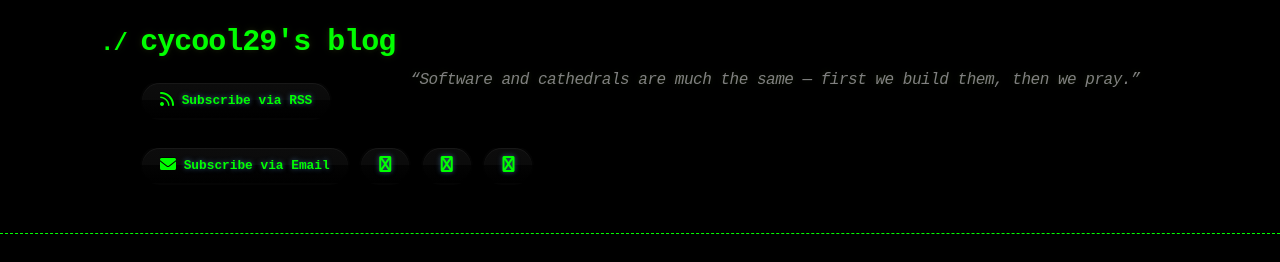
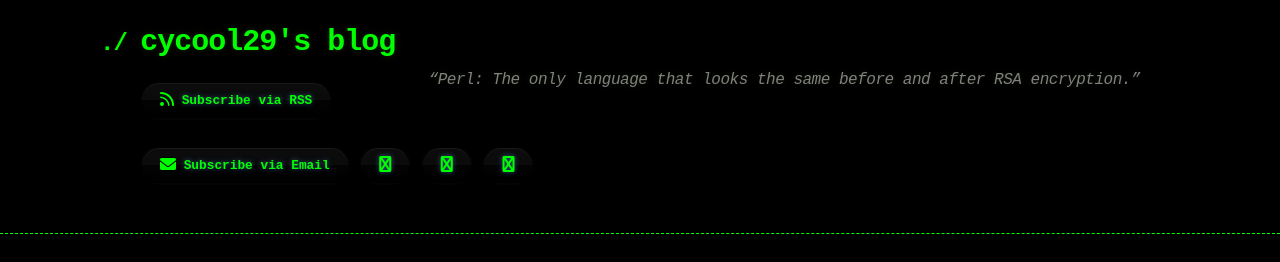
Before and after one commit to cycool29/cycool29.github.io, a Jekyll site: the page built from index.md, in a window 1280 px wide and 900 px high. Shown: the top 262 px of the window. Built offline with Jekyll 4.4.1, drawn with Linux system fonts in a browser that asks for light colours; a style sheet for code colours, icons or effects is not loaded.

Commit message:
Update quotes

```diff
--- a/_config.yml
+++ b/_config.yml
@@ -1,5 +1,5 @@
 title: cycool29's blog
-description: "“Software and cathedrals are much the same — first we build them, then we pray.” "
+description: "“Perl: The only language that looks the same before and after RSA encryption.” "
 bio: A high school student. Intermediate in Python, Git, Bash. Learning JavaScript. He/Him. "
 author: cycool29
 url: https://cycool29.github.io
```
